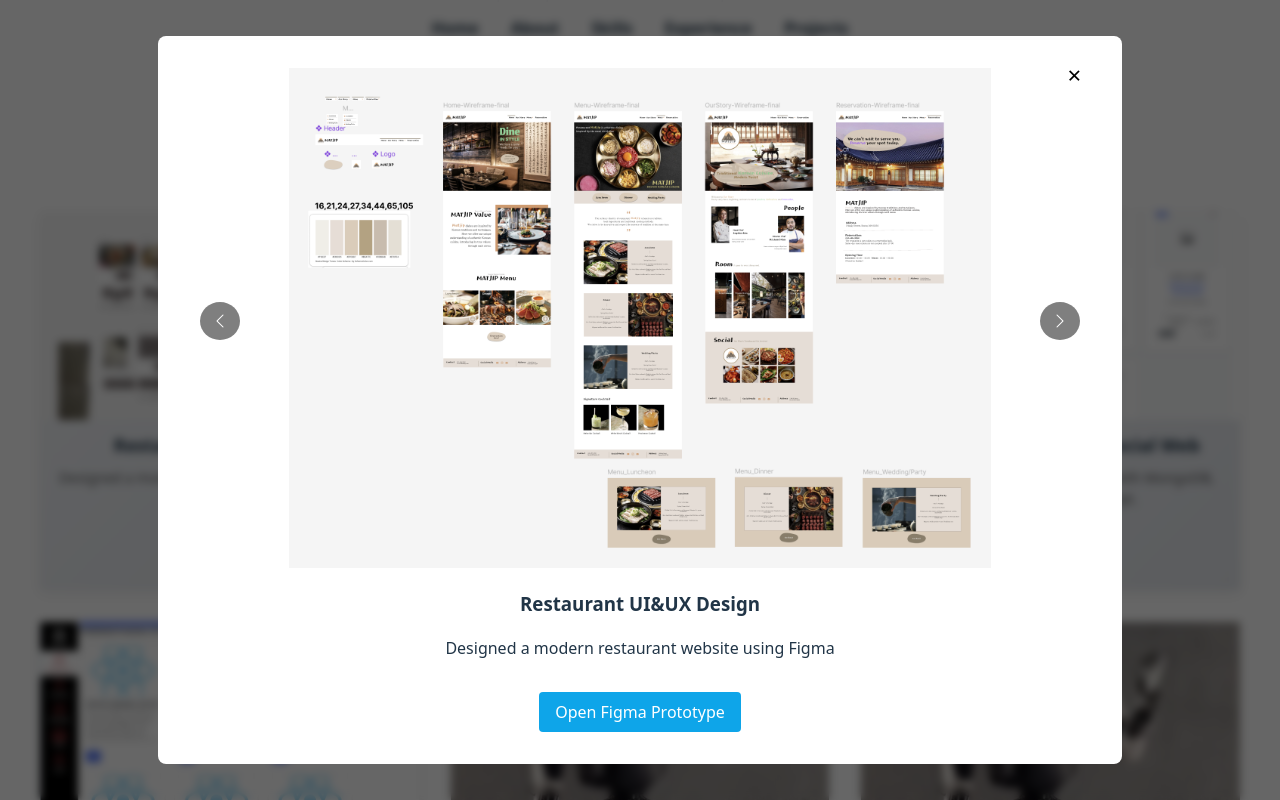
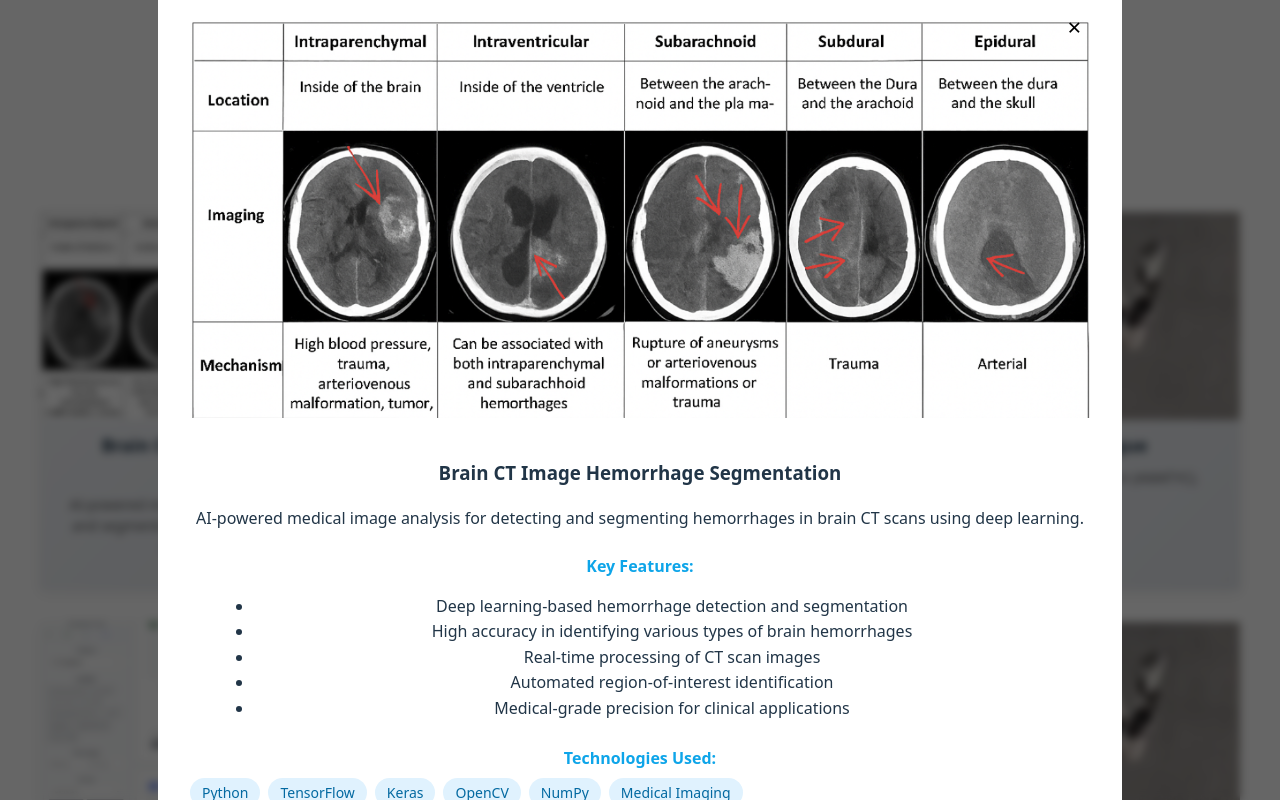
Before and after one commit to dawnbeeh/dawnbeeh.github.io, a React (Vite) app: page / in a window 1280 px wide. Both pictures are taken after a click on the button 229 px from the left and 2858 px from the top of the page. Shown: the part 2458-3258 px from the top of the page. Built offline with nearby package versions, Linux system fonts and the light colour scheme.

Commit message:
Added BrainCT Machine Learning

```diff
--- a/src/components/sections/Projects/Projects.jsx
+++ b/src/components/sections/Projects/Projects.jsx
@@ -7,11 +7,13 @@ import DefaultDetail from "./details/DefaultDetail"
 import RestaurantUIDetail from "./details/RestaurantUIDetail"
 import CanvasCloneDetail from "./details/CanvasCloneDetail"
 import BostonNeighborhoodDetail from "./details/BostonNeighborhoodDetail"
+import BrainCTDetail from "./details/BrainCTDetail"
 
 const Projects = () => {
   const [selected, setSelected] = useState(null)
 
   const detailMap = {
+    "Brain CT Image Hemorrhage Segmentation": BrainCTDetail,
     "Restaurant UI&UX Design": RestaurantUIDetail,
     "Boston Neighborhood Social Web": BostonNeighborhoodDetail,
     "Canvas Clone Web App": CanvasCloneDetail,
--- /dev/null
+++ b/src/components/sections/Projects/details/BrainCTDetail.jsx
@@ -0,0 +1,63 @@
+import fallbackImg from "../../../../assets/images/profile.jpg"
+
+const BrainCTDetail = ({ project }) => (
+  <>
+    <img
+      src={project.image || fallbackImg}
+      alt={project.title}
+      style={{ width: "100%", maxHeight: 500, objectFit: "cover", marginBottom: "1rem" }}
+      onError={(e) => {
+        e.target.onerror = null
+        e.target.src = fallbackImg
+      }}
+    />
+    <h3>{project.title}</h3>
+    <p>{project.description}</p>
+
+    <div style={{ marginTop: "1.5rem" }}>
+      <h4 style={{ marginBottom: "0.5rem", color: "#0ea5e9" }}>Key Features:</h4>
+      <ul style={{ marginLeft: "1.5rem", lineHeight: "1.6" }}>
+        <li>Deep learning-based hemorrhage detection and segmentation</li>
+        <li>High accuracy in identifying various types of brain hemorrhages</li>
+        <li>Real-time processing of CT scan images</li>
+        <li>Automated region-of-interest identification</li>
+        <li>Medical-grade precision for clinical applications</li>
+      </ul>
+    </div>
+
+    <div style={{ marginTop: "1.5rem" }}>
+      <h4 style={{ marginBottom: "0.5rem", color: "#0ea5e9" }}>Technologies Used:</h4>
+      <div style={{ display: "flex", flexWrap: "wrap", gap: "0.5rem", marginTop: "0.5rem" }}>
+        <span style={{ background: "#e0f2fe", color: "#0369a1", padding: "0.25rem 0.75rem", borderRadius: "1rem", fontSize: "0.875rem" }}>Python</span>
+        <span style={{ background: "#e0f2fe", color: "#0369a1", padding: "0.25rem 0.75rem", borderRadius: "1rem", fontSize: "0.875rem" }}>TensorFlow</span>
+        <span style={{ background: "#e0f2fe", color: "#0369a1", padding: "0.25rem 0.75rem", borderRadius: "1rem", fontSize: "0.875rem" }}>Keras</span>
+        <span style={{ background: "#e0f2fe", color: "#0369a1", padding: "0.25rem 0.75rem", borderRadius: "1rem", fontSize: "0.875rem" }}>OpenCV</span>
+        <span style={{ background: "#e0f2fe", color: "#0369a1", padding: "0.25rem 0.75rem", borderRadius: "1rem", fontSize: "0.875rem" }}>NumPy</span>
+        <span style={{ background: "#e0f2fe", color: "#0369a1", padding: "0.25rem 0.75rem", borderRadius: "1rem", fontSize: "0.875rem" }}>Medical Imaging</span>
+      </div>
+    </div>
+
+    <div style={{ marginTop: "1.5rem" }}>
+      <h4 style={{ marginBottom: "0.5rem", color: "#0ea5e9" }}>Project Impact:</h4>
+      <p style={{ lineHeight: "1.6" }}>
+        This project demonstrates advanced computer vision techniques applied to medical imaging,
+        showcasing the potential of AI in healthcare diagnostics. The segmentation model can assist
+        radiologists in quickly identifying hemorrhages in brain CT scans, potentially improving
+        patient outcomes through faster diagnosis.
+      </p>
+    </div>
+
+    {project.link && (
+      <a
+        href={project.link}
+        target="_blank"
+        rel="noopener noreferrer"
+        style={{ display: "inline-block", marginTop: 16, padding: "0.5rem 1rem", background: "#0ea5e9", color: "#fff", borderRadius: 4, textDecoration: "none" }}
+      >
+        View Project
+      </a>
+    )}
+  </>
+)
+
+export default BrainCTDetail
--- a/src/data/projects.js
+++ b/src/data/projects.js
@@ -1,9 +1,16 @@
 // Import images
+import brainCTImg from "../assets/images/BrainCT/brain-ct-segmentation.png"
 import figmaRestaurantImg from "../assets/images/Figma/Figma-restuarant-UI.png"
 import bostonMarketplaceImg from "../assets/images/BostonNeighborhood/MarketPlace.png"
 import canvasDashboardImg from "../assets/images/CanvasClone/DashBoard.png"
 
 const projects = [
+  {
+    title: "Brain CT Image Hemorrhage Segmentation",
+    description: "AI-powered medical image analysis for detecting and segmenting hemorrhages in brain CT scans using deep learning.",
+    link: "",
+    image: brainCTImg
+  },
   {
     title: "Restaurant UI&UX Design",
     description: "Designed a modern restaurant website using Figma",
```
Also changed, not shown: src/assets/images/BrainCT/brain-ct-segmentation.png (added).
